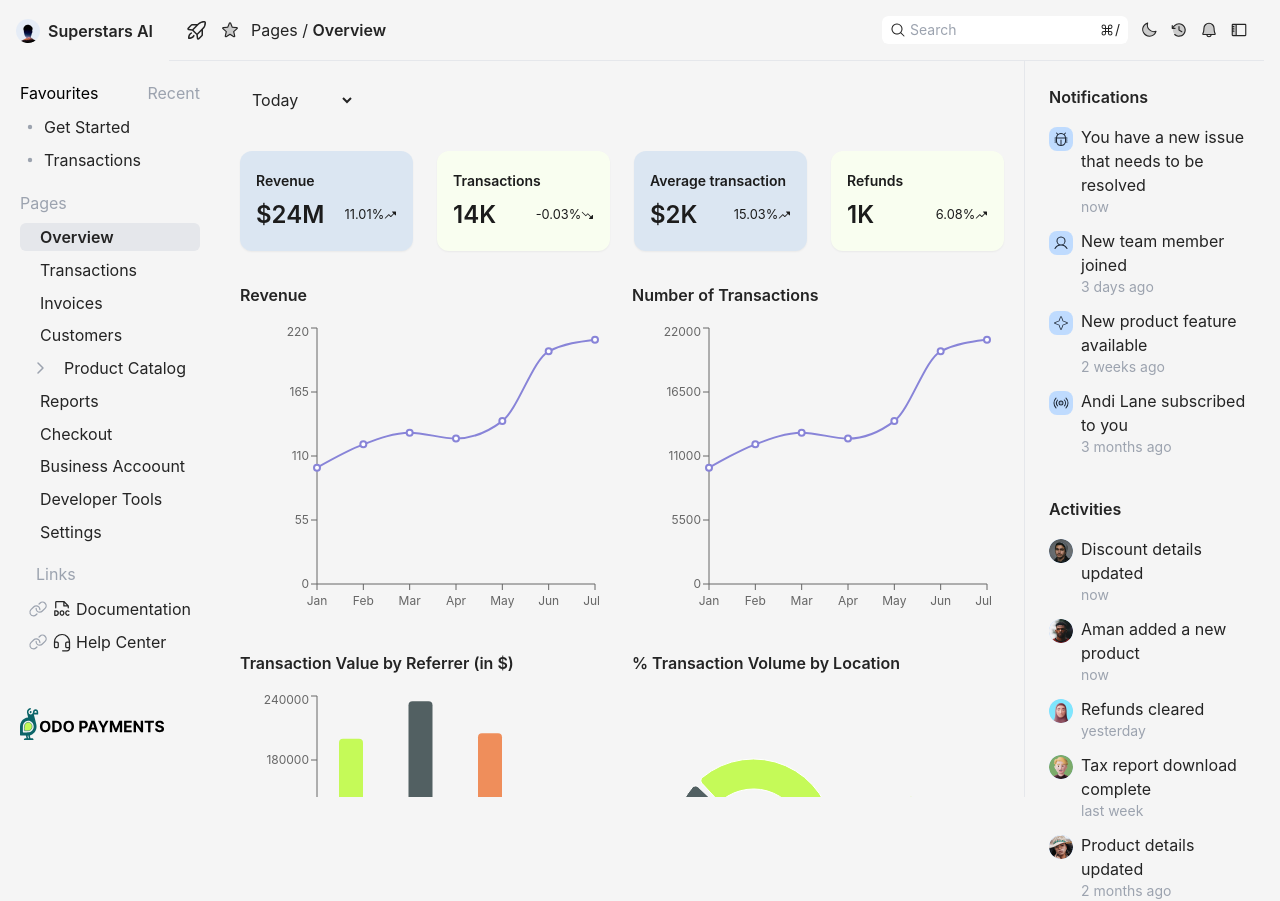
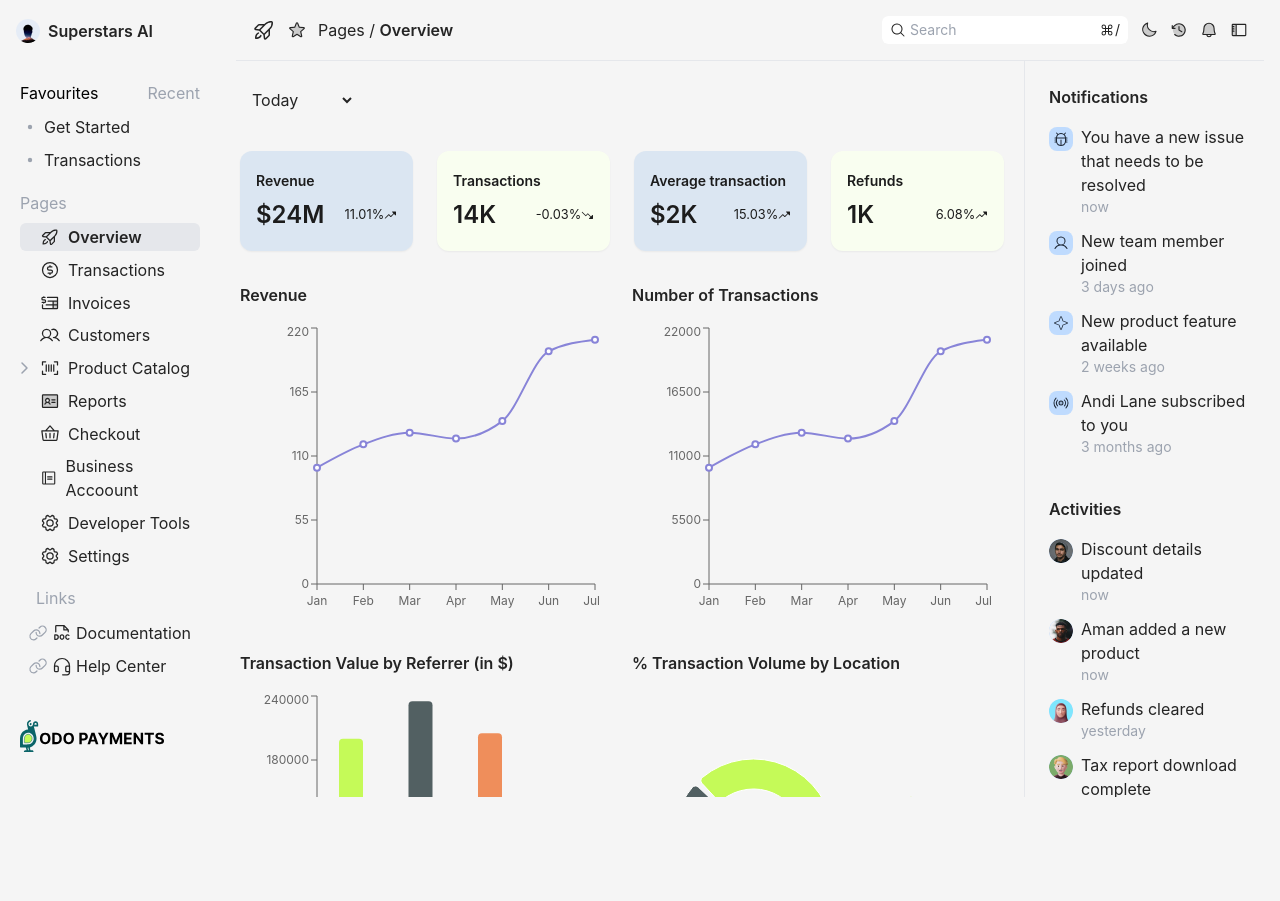
Before and after one commit to SohanVaigankar/tempdash, a React (Vite) app: page /overview in a window 1280 px wide. After the commit the page ends 800 px from the top, so only its background shows below. Built offline with nearby package versions, Linux system fonts and the light colour scheme.

Commit message:
fix: eslint errors & warnings

```diff
--- a/src/components/atoms/activities-card/ActivitiesCard.tsx
+++ b/src/components/atoms/activities-card/ActivitiesCard.tsx
@@ -4,7 +4,7 @@ type ActivitiesCardProps = {
   id: number | string;
   picture: string;
   message: string;
-  timeStamp: React.ReactNode;
+  timeStamp: any;
 };
 
 const ActivitiesCard = (props: ActivitiesCardProps) => {
--- a/src/components/atoms/nav-item/NavItem.tsx
+++ b/src/components/atoms/nav-item/NavItem.tsx
@@ -33,7 +33,7 @@ type NavItemProps = {
   name: string;
   path: string;
   icon?: React.ReactNode;
-  subRoutes: NavItemProps[];
+  subRoutes: NavItemProps[] | null;
 };
 
 const NavItem = (props: NavItemProps) => {
@@ -48,7 +48,7 @@ const NavItem = (props: NavItemProps) => {
     getActiveState(path, location.pathname, false, false)
       ? setIsSubmenuOpen(true)
       : setIsSubmenuOpen(false);
-  }, []);
+  }, [path, location.pathname]);
 
   return (
     <>
@@ -56,23 +56,23 @@ const NavItem = (props: NavItemProps) => {
         <Link
           key={id}
           to={path}
-          className={`flex items-center justify-start gap-2 hover:cursor-pointer py-[0.15rem] hover:font-semibold  hover:bg-gray-200 hover:dark:text-gray-800 rounded-md p-2 pl-3 nav-item pl-5 ${
+          className={`flex items-center justify-start gap-2 hover:cursor-pointer py-[0.15rem] hover:font-semibold  hover:bg-gray-200/80 hover:dark:text-gray-800 rounded-md p-2 nav-item pl-5 ${
             getActiveState(path, location.pathname, false)
               ? " font-semibold nav-item bg-gray-200 dark:text-gray-800"
               : ""
           }`}
         >
-          {/* <icon /> */}
+          {icon}
           <span>{name}</span>
         </Link>
       ) : (
-        <div className={`flex flex-col`}>
+        <div className={`flex flex-col`} style={{ marginLeft: "-0.5rem" }}>
           <div
             className={` ${isSubmenuOpen ? "bg-inherit" : ""}`}
             onClick={handleToggleSubMenu}
           >
             <div
-              className={`flex items-center justify-start gap-2 hover:cursor-pointer py-[0.15rem] hover:font-semibold  hover:bg-gray-200 hover:dark:text-gray-800 rounded-md p-2 pl-3 nav-item ${
+              className={`flex items-center justify-start gap-2 hover:cursor-pointer py-[0.15rem] hover:font-semibold  hover:bg-gray-200 hover:dark:text-gray-800 rounded-md p-2 pl-1 nav-item ${
                 isSubmenuOpen ? " font-semibold " : ""
               }`}
             >
@@ -81,8 +81,8 @@ const NavItem = (props: NavItemProps) => {
               ) : (
                 <PiCaretRightBold fontSize={"1rem"} className="text-gray-400" />
               )}
-              {icon && <icon />}
-              <span>{name}</span>
+              {icon}
+              <span className="text-nowrap">{name}</span>
             </div>
           </div>
           <div className={`${!isSubmenuOpen ? "hidden" : ""}`}>
@@ -91,7 +91,7 @@ const NavItem = (props: NavItemProps) => {
                 <Link
                   key={item.id}
                   to={`${path}${item.path}`}
-                  className={`flex items-center justify-start gap-2 hover:cursor-pointer py-[0.15rem] hover:font-semibold  hover:bg-gray-200 hover:dark:text-gray-800 rounded-md p-2 pl-12 nav-item ${
+                  className={`flex items-center justify-start gap-2 hover:cursor-pointer py-[0.15rem] hover:font-semibold  hover:bg-gray-200/80 hover:dark:text-gray-800 rounded-md p-2 pl-14 nav-item ${
                     getActiveState(item.path, location.pathname, true)
                       ? "font-semibold nav-item bg-gray-200 dark:text-gray-800"
                       : ""
--- a/src/components/atoms/notification-card/NotificationCard.tsx
+++ b/src/components/atoms/notification-card/NotificationCard.tsx
@@ -12,7 +12,7 @@ import { relativeDateFormat } from "../../../utils/helperFunctions";
 type NotificationCardProps = {
   id: number | string;
   message: string;
-  timeStamp: React.ReactNode;
+  timeStamp: any;
   type: string;
 };
 const NotificationCard = (props: NotificationCardProps) => {
--- a/src/components/molecules/header/Header.tsx
+++ b/src/components/molecules/header/Header.tsx
@@ -37,7 +37,7 @@ const Header = (props: HeaderProps) => {
   return (
     <nav className="flex flex-col md:flex-row justify-between items-center w-full px-4 pt-4">
       {/* profile */}
-      <div className="flex justify-start items-center gap-2 text-nowrap pb-4 pr-4">
+      <div className="flex justify-start items-center gap-2 text-nowrap pb-4 pr-4 min-w-[220px]">
         <img src={user6} alt="profile" className="min-w-6 h-6" />
         <span className="font-semibold">Superstars AI</span>
       </div>
--- a/src/components/molecules/sidebar/Sidebar.tsx
+++ b/src/components/molecules/sidebar/Sidebar.tsx
@@ -1,13 +1,27 @@
 import { useState } from "react";
+// components
+import NavItem from "../../atoms/nav-item/NavItem";
 // icons
-import { PiDotOutlineFill, PiFileDoc, PiHeadset, PiLink } from "react-icons/pi";
-// constants, helper functions
-import { NAVIGATION_ROUTES } from "../../../utils/constants";
+import {
+  PiBarcode,
+  PiBasket,
+  PiCurrencyCircleDollar,
+  PiGear,
+  PiIdentificationCardDuotone,
+  PiInvoiceDuotone,
+  PiNotebook,
+  PiRocketLaunch,
+  PiUsers,
+  PiDotOutlineFill,
+  PiFileDoc,
+  PiHeadset,
+  PiLink,
+} from "react-icons/pi";
+
 // assets
 import Logo from "../../../assets/svgs/logo.svg";
 // styles
 import "./Sidebar.css";
-import NavItem from "../../atoms/nav-item/NavItem";
 
 const Sidebar = () => {
   const [showRecent, setShowRecent] = useState<boolean>(false);
@@ -27,8 +41,106 @@ const Sidebar = () => {
     },
   ];
 
+  const NAVIGATION_ROUTES = [
+    {
+      id: "overview",
+      icon: <PiRocketLaunch fontSize={"1.25rem"} />,
+      name: "Overview",
+      path: "/overview",
+      subRoutes: null,
+    },
+    {
+      icon: <PiCurrencyCircleDollar fontSize={"1.25rem"} />,
+      name: "Transactions",
+      path: "/transactions",
+      id: "transactions",
+      subRoutes: null,
+    },
+    {
+      icon: <PiInvoiceDuotone fontSize={"1.25rem"} />,
+      name: "Invoices",
+      path: "/invoices",
+      id: "invoices",
+      subRoutes: null,
+    },
+    {
+      icon: <PiUsers fontSize={"1.25rem"} />,
+      name: "Customers",
+      path: "/customers",
+      id: "customers",
+      subRoutes: null,
+    },
+    {
+      icon: <PiBarcode fontSize={"1.25rem"} />,
+      name: "Product Catalog",
+      path: "/product-catalog",
+      id: "product-catalog",
+      subRoutes: [
+        {
+          name: "Overview",
+          path: "/overview",
+          id: "overview",
+          subRoutes: null,
+        },
+        {
+          name: "Products",
+          path: "/products",
+          id: "products",
+          subRoutes: null,
+        },
+        {
+          name: "Discounts",
+          path: "/discounts",
+          id: "discounts",
+          subRoutes: null,
+        },
+        {
+          name: "Taxable Items",
+          path: "/taxable-items",
+          id: "taxable-items",
+          subRoutes: null,
+        },
+      ],
+    },
+    {
+      icon: <PiIdentificationCardDuotone fontSize={"1.25rem"} />,
+      name: "Reports",
+      path: "/reports",
+      id: "reports",
+      subRoutes: null,
+    },
+    {
+      icon: <PiBasket fontSize={"1.25rem"} />,
+      name: "Checkout",
+      path: "/checkout",
+      id: "checkout",
+      subRoutes: null,
+    },
+    {
+      icon: <PiNotebook fontSize={"1.25rem"} />,
+      name: "Business Accoount",
+      path: "/business-account",
+      id: "business-account",
+      subRoutes: null,
+    },
+    {
+      icon: <PiGear fontSize={"1.25rem"} />,
+      name: "Developer Tools",
+      path: "/developer-tools",
+      id: "developer-tools",
+      subRoutes: null,
+    },
+    {
+      icon: <PiGear fontSize={"1.25rem"} />,
+      name: "Settings",
+      path: "/settings",
+      id: "settings",
+      subRoutes: null,
+    },
+  ];
+
   return (
-    <nav className="flex flex-col gap-4 w-full min-w-[220px] lg:max-w-[15vw] p-5 ">
+    <nav className="flex flex-col gap-4 w-full min-w-[220px] lg:max-w-[15vw] p-5 overflow-y-auto">
       {/* favourites & recent */}
       <div>
         <div className="flex justify-between items-center mb-2">
--- a/src/components/organisms/alerts-section/AlertsSection.tsx
+++ b/src/components/organisms/alerts-section/AlertsSection.tsx
@@ -4,7 +4,7 @@ import { Activities } from "../../molecules/activities";
 
 const AlertsSection = () => {
   return (
-    <section className="flex h-full flex-col gap-10 border-l border-gray-200 dark:border-gray-500/40 p-6 lg:max-w-[20vw] min-w-[250px]">
+    <section className="flex h-full flex-col gap-10 border-l border-gray-200 dark:border-gray-500/40 p-6 lg:max-w-[20vw] min-w-[250px] overflow-y-auto">
       <Notifications />
       <Activities />
     </section>
--- a/src/context/theme-context/ThemeContext.tsx
+++ b/src/context/theme-context/ThemeContext.tsx
@@ -27,9 +27,9 @@ export const ThemeContextProvider = (props: { children: React.ReactNode }) => {
 
       const root = document.getElementById("root");
       if (state.currentTheme === THEMES.DARK) {
-        root.classList.add(THEMES.DARK);
+        root?.classList.add(THEMES.DARK);
       } else {
-        root.classList.remove(THEMES.DARK);
+        root?.classList.remove(THEMES.DARK);
       }
     }
   }, [state.currentTheme]);
--- a/src/main.tsx
+++ b/src/main.tsx
@@ -1,4 +1,3 @@
-import React from "react";
 import ReactDOM from "react-dom/client";
 import { BrowserRouter as Router } from "react-router-dom";
 // components
--- a/src/utils/constants.ts
+++ b/src/utils/constants.ts
@@ -5,18 +5,7 @@ import user3 from "../assets/images/user3.png";
 import user4 from "../assets/images/user4.png";
 import user5 from "../assets/images/user5.png";
 
-// icons
-import {
-  PiBarcode,
-  PiBasket,
-  PiCurrencyCircleDollar,
-  PiGear,
-  PiIdentificationCardDuotone,
-  PiInvoiceDuotone,
-  PiNotebook,
-  PiRocketLaunch,
-  PiUsers,
-} from "react-icons/pi";
+
 
 export enum THEMES {
   LIGHT = "light",
@@ -90,104 +79,6 @@ export const MOCK_ACTIVITIES = [
   },
 ];
 
-export const NAVIGATION_ROUTES = [
-  {
-    id: "overview",
-    icon: PiRocketLaunch,
-    name: "Overview",
-    path: "/overview",
-    subRoutes: null,
-  },
-  {
-    icon: PiCurrencyCircleDollar,
-    name: "Transactions",
-    path: "/transactions",
-    id: "transactions",
-    subRoutes: null,
-  },
-  {
-    icon: PiInvoiceDuotone,
-    name: "Invoices",
-    path: "/invoices",
-    id: "invoices",
-    subRoutes: null,
-  },
-  {
-    icon: PiUsers,
-    name: "Customers",
-    path: "/customers",
-    id: "customers",
-    subRoutes: null,
-  },
-  {
-    icon: PiBarcode,
-    name: "Product Catalog",
-    path: "/product-catalog",
-    id: "product-catalog",
-    subRoutes: [
-      {
-        name: "Overview",
-        path: "/overview",
-        id: "overview",
-        subRoutes: null,
-      },
-      {
-        name: "Products",
-        path: "/products",
-        id: "products",
-        subRoutes: null,
-      },
-      {
-        name: "Discounts",
-        path: "/discounts",
-        id: "discounts",
-        subRoutes: null,
-      },
-      {
-        name: "Taxable Items",
-        path: "/taxable-items",
-        id: "taxable-items",
-        subRoutes: null,
-      },
-    ],
-  },
-  {
-    icon: PiIdentificationCardDuotone,
-    name: "Reports",
-    path: "/reports",
-    id: "reports",
-    subRoutes: null,
-  },
-  {
-    icon: PiBasket,
-    name: "Checkout",
-    path: "/checkout",
-    id: "checkout",
-    subRoutes: null,
-  },
-  {
-    icon: PiNotebook,
-    name: "Business Accoount",
-    path: "/business-account",
-    id: "business-account",
-    subRoutes: null,
-  },
-  {
-    icon: PiGear,
-    name: "Developer Tools",
-    path: "/developer-tools",
-    id: "developer-tools",
-    subRoutes: null,
-  },
-  {
-    icon: PiGear,
-    name: "Settings",
-    path: "/settings",
-    id: "settings",
-    subRoutes: null,
-  },
-];
-
 export const MOCK_DASHBOARD_STATS = {
   TODAY: {
     revenue: {
--- a/src/utils/helperFunctions.ts
+++ b/src/utils/helperFunctions.ts
@@ -1,5 +1,5 @@
-export function relativeDateFormat(date) {
-  let duration = (date - new Date()) / 1000;
+export function relativeDateFormat(date: number) {
+  let duration = (date - Date.now()) / 1000;
 
   const formatter = new Intl.RelativeTimeFormat(undefined, {
     numeric: "auto",
```
Also changed, not shown: 1 other file (tests, documents, lock files or other folders).
